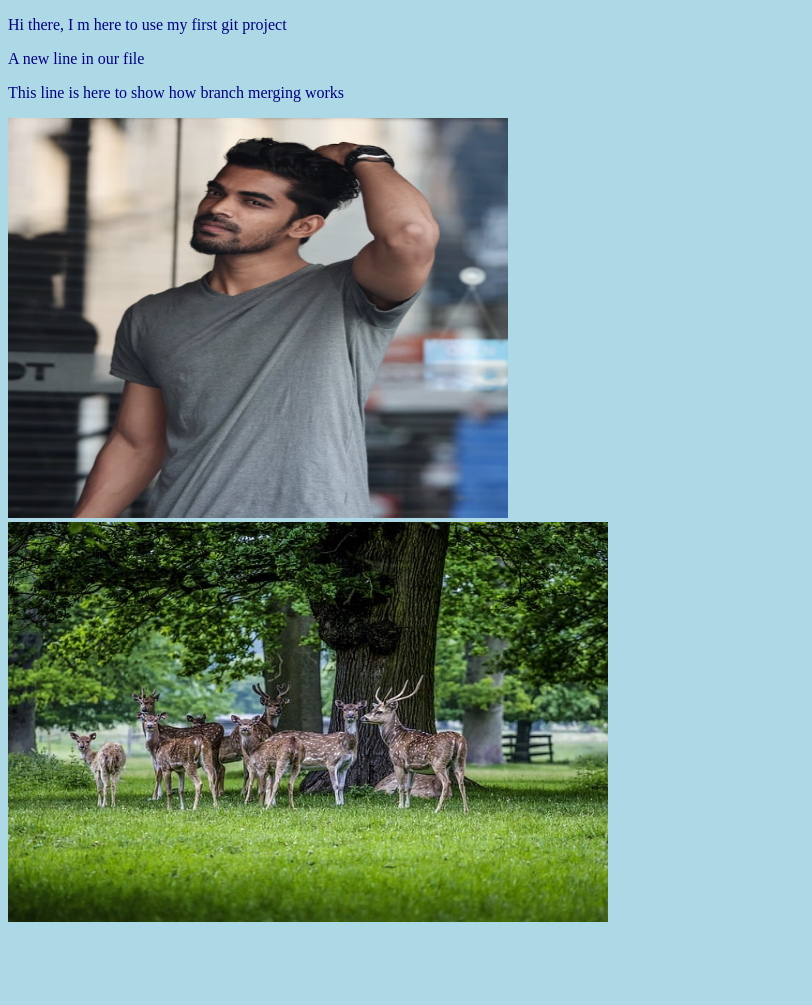
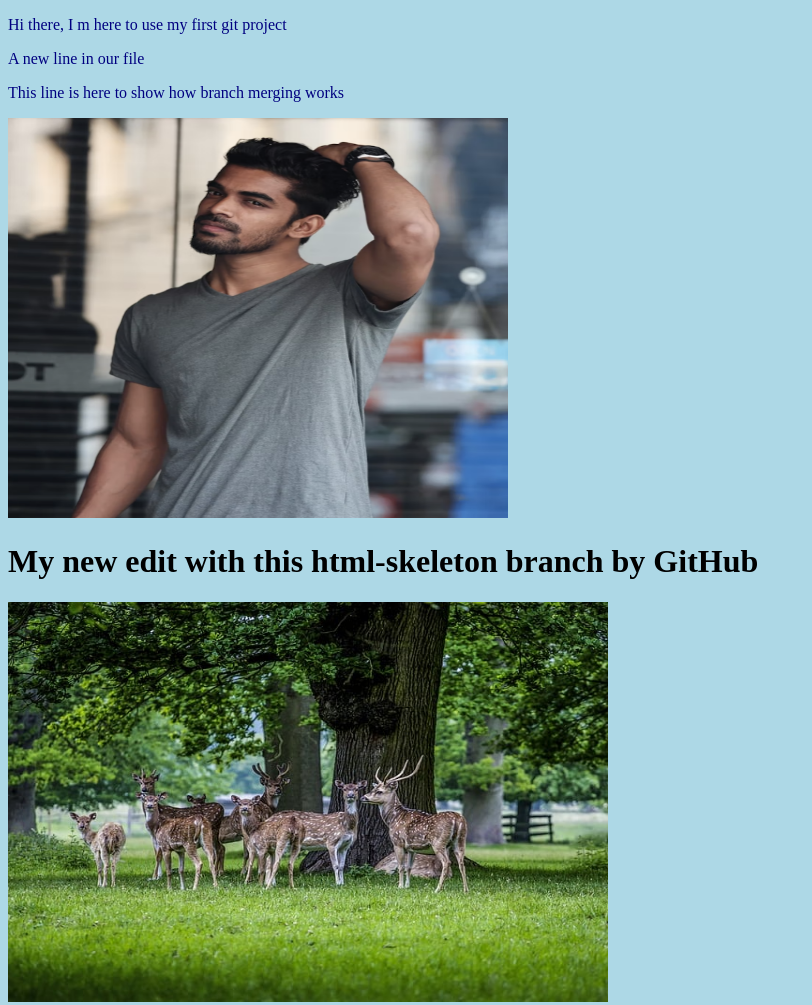
Before and after one commit to Jasson-De-Rose/hello-world, a plain HTML site: page index.html in a window 1280 px wide. Shown: the whole page, without its empty margins (0-812 px from the left). Before the commit the page ends 934 px from the top, so only its background shows below. Drawn offline with Linux system fonts and the light colour scheme.

Commit message:
Update index.html by a h1

```diff
--- a/index.html
+++ b/index.html
@@ -13,6 +13,7 @@
     <div>
         <img src="image-5.png" alt="image-5" style="height: 400px; width: 500px;">
     </div>
+    <h1>My new edit with this html-skeleton branch by GitHub</h1>
     <div>
         <img src="deers.jpg" alt="hello git deers" style="height: 400px; width: 600px;">
     </div>
```
